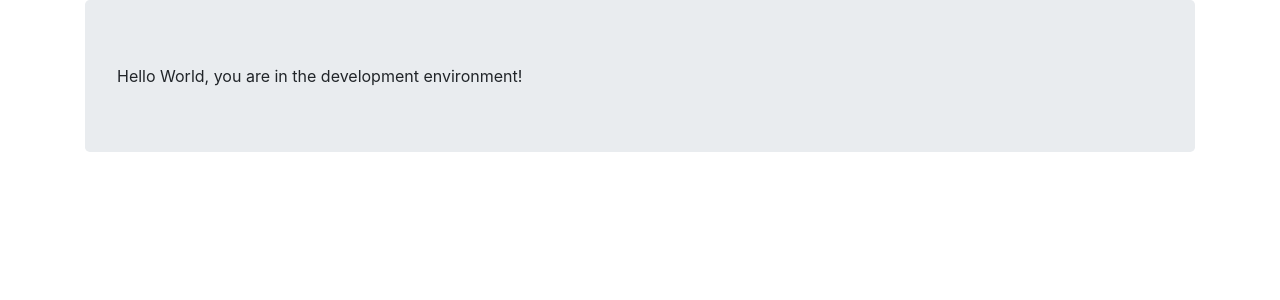
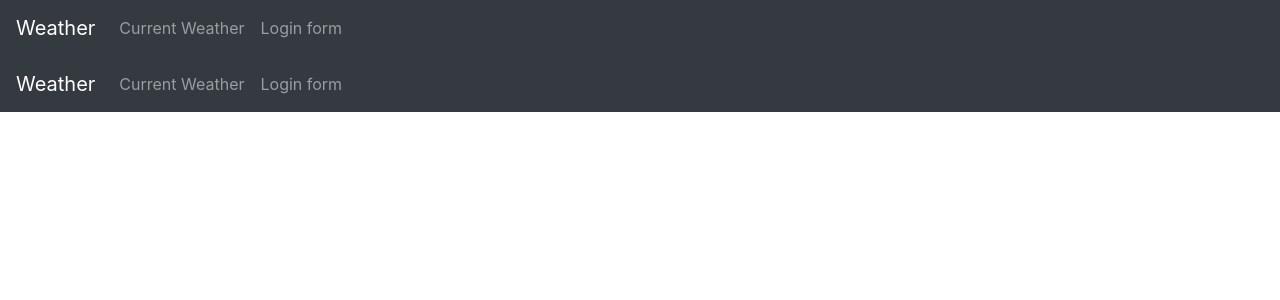
Before and after one commit to MattarMo/React---weatherApp, a React app: page / in a window 1280 px wide. Shown: the top 300 px of the page. Built offline with nearby package versions, Linux system fonts and the light colour scheme.

Commit message:
implmenting Core and Root for routing between components

```diff
--- /dev/null
+++ b/src/Containers/Core.jsx
@@ -0,0 +1,19 @@
+import React, { Component } from 'react';
+import { Route } from 'react-router-dom';
+import Header from '../Navigation/Header.jsx';
+import CurrentWeather from '../components/CurrentWeather.jsx';
+import Footer from '../Navigation/Footer.jsx';
+import Forecast from '../components/Forecast.jsx';
+
+export default class Core extends Component {
+  render() {
+    return (
+      <div>
+        <Header />
+        <Route exact path="/current-weather" component={CurrentWeather} />
+        <Route path="/forecast" component={Forecast} />
+        <Footer />
+      </div>
+    );
+  }
+}
--- /dev/null
+++ b/src/Containers/Root.jsx
@@ -0,0 +1,15 @@
+import React, { Component } from 'react';
+import { BrowserRouter, Route, Switch } from 'react-router-dom';
+import Core from './Core.jsx';
+
+export default class Root extends Component {
+  render() {
+    return (
+      <BrowserRouter>
+        <Switch>
+          <Route path="/" component={Core} />
+        </Switch>
+      </BrowserRouter>
+    );
+  }
+}
--- a/src/components/Root.jsx
+++ /dev/null
@@ -1,17 +0,0 @@
-import React, { Component } from 'react';
-
-export default class Root extends Component {
-  render() {
-    return (
-      <div className="container">
-        <div className="row">
-          <div className="col-12">
-            <div className="jumbotron">
-              Hello World, you are in the {NODE_ENV} environment!
-            </div>
-          </div>
-        </div>
-      </div>
-    );
-  }
-}
--- a/src/index.jsx
+++ b/src/index.jsx
@@ -1,8 +1,7 @@
 import React from 'react';
 import { render } from 'react-dom';
-import Root from './components/Root.jsx';
+import Root from './Containers/Root.jsx';
 import 'bootstrap';
-
 import './styles/index.scss';
 
 render(<Root />, document.getElementById('app'));
```
